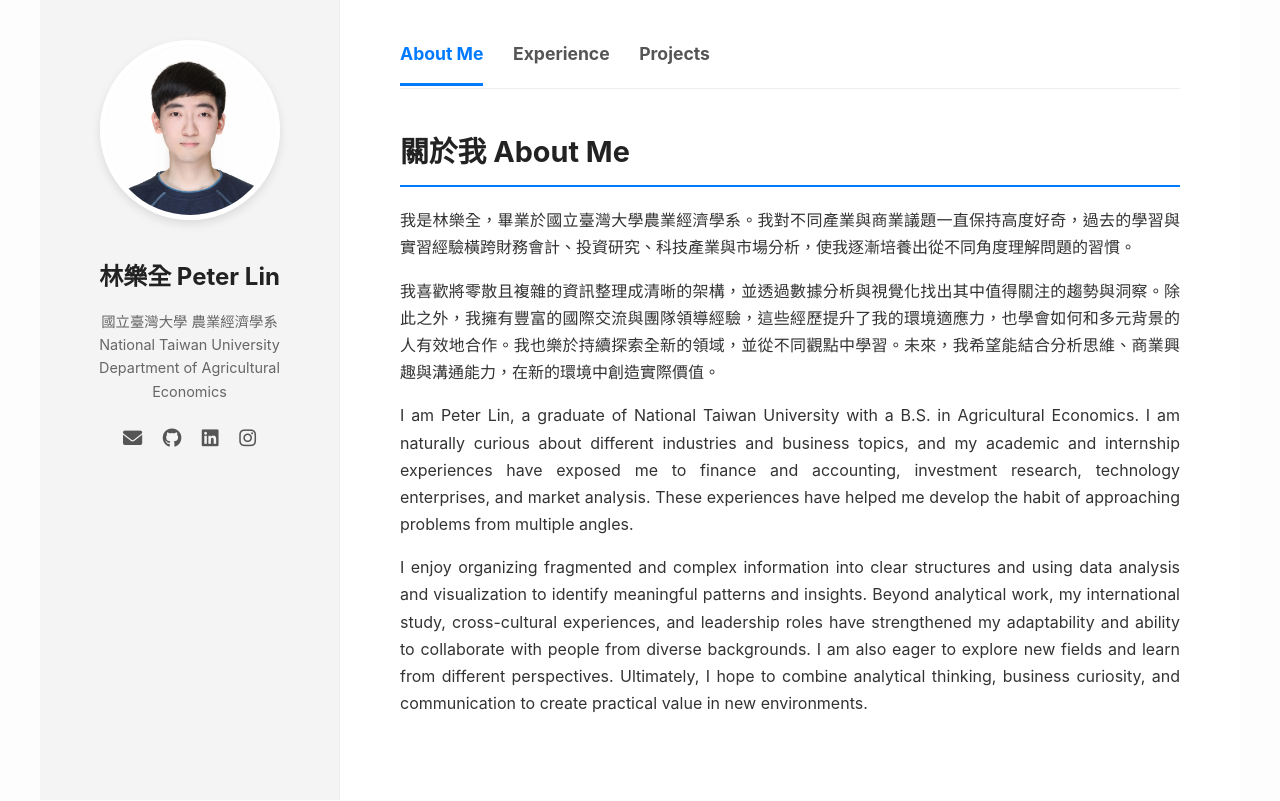
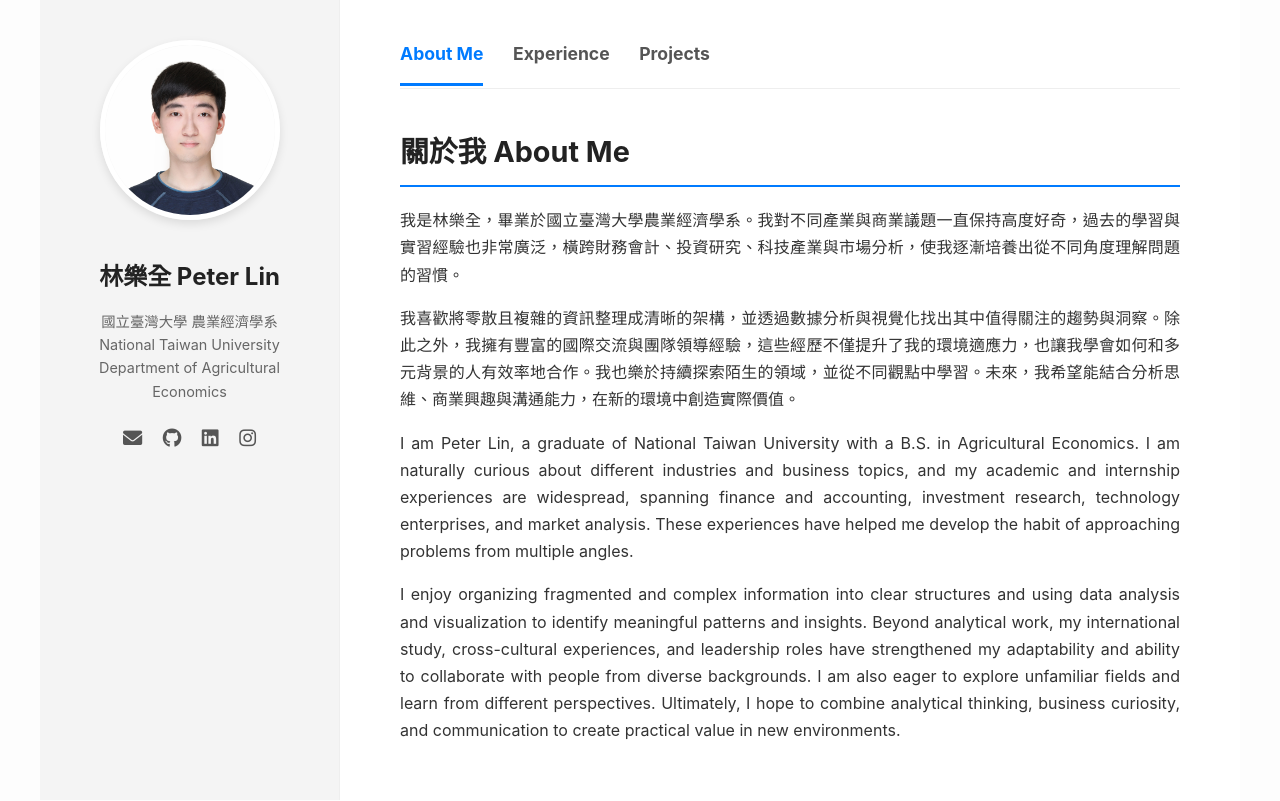
Before and after one commit to lequanlin0414/Personal-Website, a plain HTML site: page index.html in a window 1280 px wide. Drawn offline with Linux system fonts and the light colour scheme.

Commit message:
Update index.html

```diff
--- a/index.html
+++ b/index.html
@@ -193,10 +193,10 @@
 
         <section id="about" class="content-section active">
             <h2>關於我 About Me</h2>
-            <p>我是林樂全，畢業於國立臺灣大學農業經濟學系。我對不同產業與商業議題一直保持高度好奇，過去的學習與實習經驗橫跨財務會計、投資研究、科技產業與市場分析，使我逐漸培養出從不同角度理解問題的習慣。</p>
-            <p>我喜歡將零散且複雜的資訊整理成清晰的架構，並透過數據分析與視覺化找出其中值得關注的趨勢與洞察。除此之外，我擁有豐富的國際交流與團隊領導經驗，這些經歷提升了我的環境適應力，也學會如何和多元背景的人有效地合作。我也樂於持續探索全新的領域，並從不同觀點中學習。未來，我希望能結合分析思維、商業興趣與溝通能力，在新的環境中創造實際價值。</p>
-            <p>I am Peter Lin, a graduate of National Taiwan University with a B.S. in Agricultural Economics. I am naturally curious about different industries and business topics, and my academic and internship experiences have exposed me to finance and accounting, investment research, technology enterprises, and market analysis. These experiences have helped me develop the habit of approaching problems from multiple angles.</p>
-            <p>I enjoy organizing fragmented and complex information into clear structures and using data analysis and visualization to identify meaningful patterns and insights. Beyond analytical work, my international study, cross-cultural experiences, and leadership roles have strengthened my adaptability and ability to collaborate with people from diverse backgrounds. I am also eager to explore new fields and learn from different perspectives. Ultimately, I hope to combine analytical thinking, business curiosity, and communication to create practical value in new environments.</p>
+            <p>我是林樂全，畢業於國立臺灣大學農業經濟學系。我對不同產業與商業議題一直保持高度好奇，過去的學習與實習經驗也非常廣泛，橫跨財務會計、投資研究、科技產業與市場分析，使我逐漸培養出從不同角度理解問題的習慣。</p>
+            <p>我喜歡將零散且複雜的資訊整理成清晰的架構，並透過數據分析與視覺化找出其中值得關注的趨勢與洞察。除此之外，我擁有豐富的國際交流與團隊領導經驗，這些經歷不僅提升了我的環境適應力，也讓我學會如何和多元背景的人有效率地合作。我也樂於持續探索陌生的領域，並從不同觀點中學習。未來，我希望能結合分析思維、商業興趣與溝通能力，在新的環境中創造實際價值。</p>
+            <p>I am Peter Lin, a graduate of National Taiwan University with a B.S. in Agricultural Economics. I am naturally curious about different industries and business topics, and my academic and internship experiences are widespread, spanning finance and accounting, investment research, technology enterprises, and market analysis. These experiences have helped me develop the habit of approaching problems from multiple angles.</p>
+            <p>I enjoy organizing fragmented and complex information into clear structures and using data analysis and visualization to identify meaningful patterns and insights. Beyond analytical work, my international study, cross-cultural experiences, and leadership roles have strengthened my adaptability and ability to collaborate with people from diverse backgrounds. I am also eager to explore unfamiliar fields and learn from different perspectives. Ultimately, I hope to combine analytical thinking, business curiosity, and communication to create practical value in new environments.</p>
         </section>
 
         <section id="cv" class="content-section">
```
